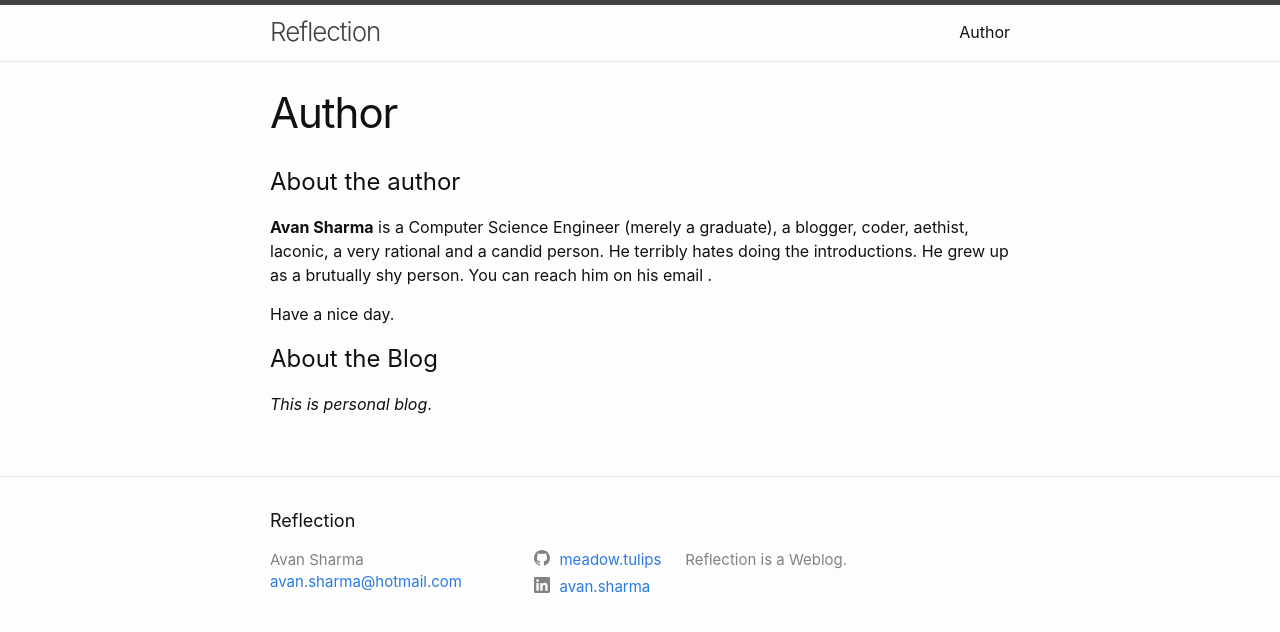
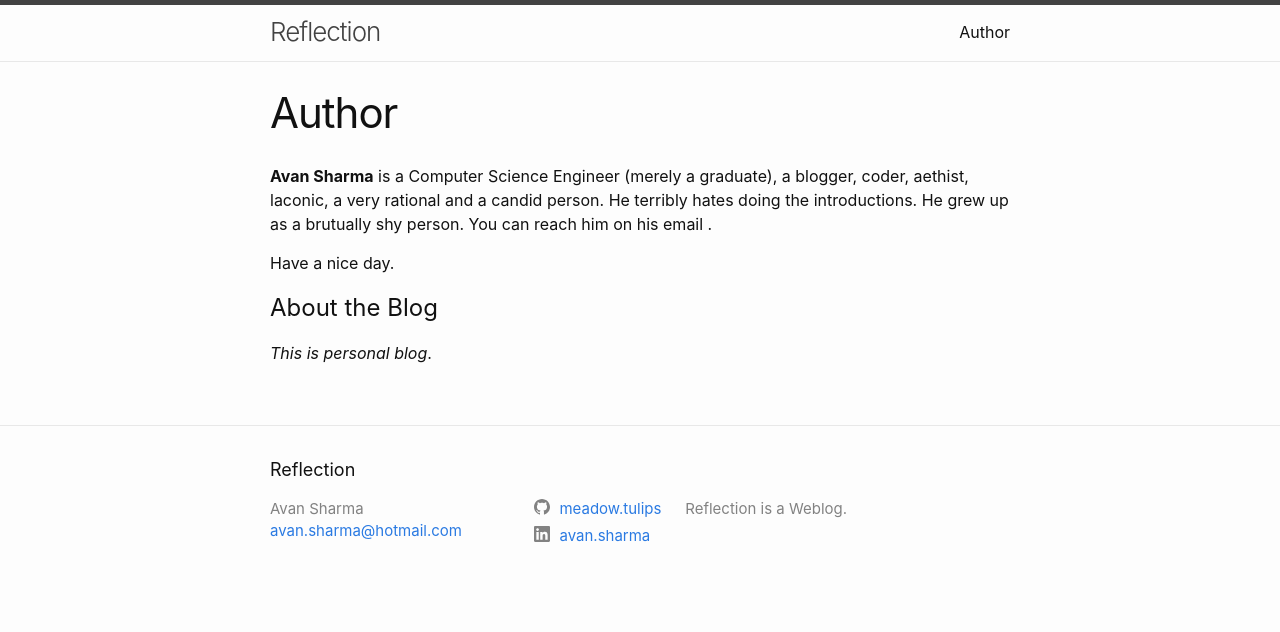
Before and after one commit to meadow-tulips/Myblog, a Jekyll site: the page built from about.md, in a window 1280 px wide. Shown: the top 632 px of the page. Built offline with Jekyll 4.4.1, drawn with Linux system fonts in a browser that asks for light colours.

Commit message:
Update about.md

```diff
--- a/about.md
+++ b/about.md
@@ -5,7 +5,6 @@ permalink: /author/
 author: Avan Sharma
 ---
 
-# About the author
 
 **{{ page.author }}** is a Computer Science Engineer (merely a graduate), a blogger, coder, aethist, laconic, a very rational and a candid person. He terribly hates doing the introductions. He grew up as a brutually shy person. You can reach him on his email .
 
```
